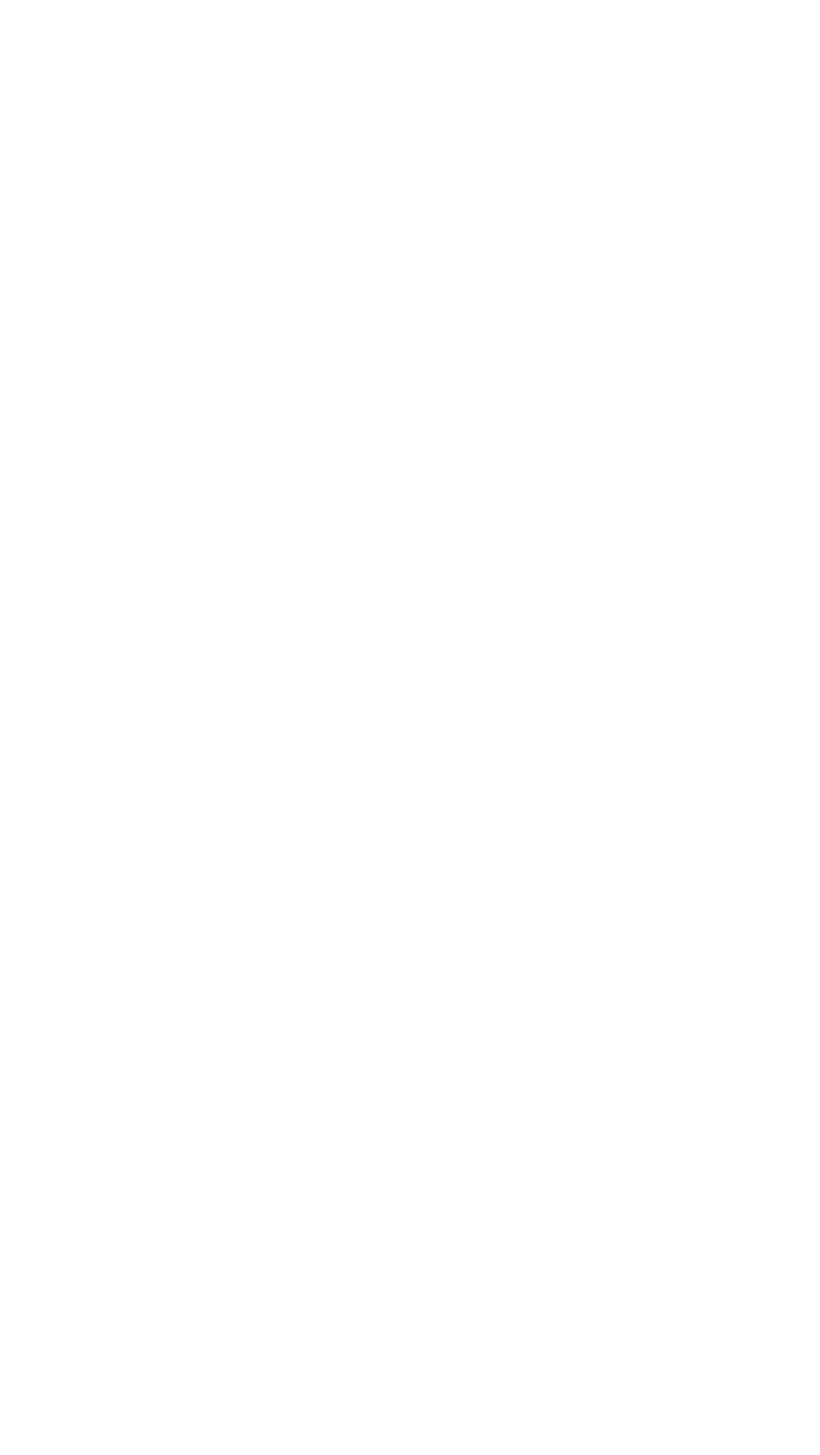
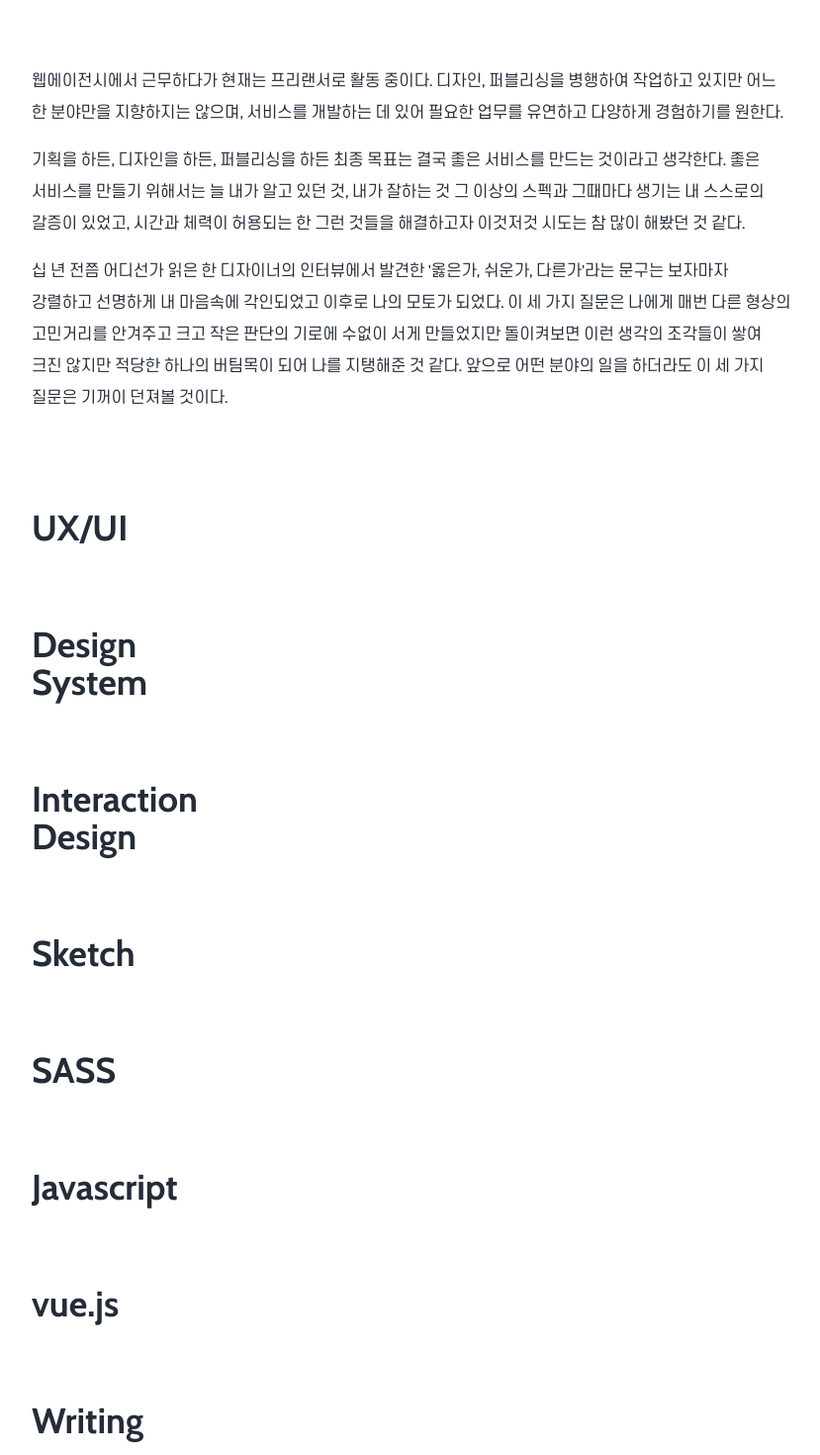
Before and after one commit to hanjiyeong/portfolio, a Vue app: page / in a window 1280 px wide. Shown: the part 110-1580 px from the top of the page at 99% size, without its empty margins (224-1053 px from the left). Before the commit the page ends 800 px from the top, so only its background shows below. Built offline with nearby package versions, Linux system fonts and the light colour scheme.

Commit message:
내 소개

```diff
--- a/src/assets/scss/_variables.scss
+++ b/src/assets/scss/_variables.scss
@@ -17,9 +17,10 @@ $bold: 700;
 // Site Width
 $inner-width: 768px;
 $body-padding: 5rem;
+$inner-padding: 2rem;
 
 // Break Point
-$desk-top: 1440px;
+$desk-top: 1024px;
 $tablet: 768px;
 $mobile-max: 480px;
 $mobile-min: 320px;
--- a/src/assets/scss/layout/_base.scss
+++ b/src/assets/scss/layout/_base.scss
@@ -1,10 +1,8 @@
 #app {
-	width: 100vw;
 	height: 100vh;
 }
 
 .wrapper {
-	width: 100vw;
 	height: 100vh;
 	&.padding {
 		padding: $body-padding*2 $body-padding $body-padding;
--- a/src/assets/scss/layout/_responsive.scss
+++ b/src/assets/scss/layout/_responsive.scss
@@ -1,5 +1,20 @@
 @media (max-width: $desk-top) {
+	html {
+		font-size: 15px;
+	}
+	.wrapper {
+		&.padding {
+			padding: $body-padding*2 0 $body-padding;
+		}
+	}
 
+	.inner {
+		width: 100%;
+		padding: {
+			left: $inner-padding;
+			right: $inner-padding;
+		}
+	}
 }
 
 @media (max-width: $tablet) {
--- a/src/assets/scss/views/about.scss
+++ b/src/assets/scss/views/about.scss
@@ -1 +1,21 @@
 #about {}
+.about-overview {
+	margin-bottom: 5rem;
+	word-break: keep-all;
+}
+.about-section {
+	display: flex;
+	margin-top: 3rem;
+	.section-title {
+		width: rem(220);
+		margin: 1rem 0;
+		font-size: rem(36);
+		line-height: rem(38);
+		word-break: keep-all;
+		word-wrap: break-word;
+	}
+	.description {
+		flex: 1;
+		padding-left: rem(20);
+	}
+}
--- a/src/assets/scss/views/timeline.scss
+++ b/src/assets/scss/views/timeline.scss
@@ -1,6 +1,7 @@
 #timeline {}
 .timeline-section {
 	display: flex;
+	flex-wrap: wrap;
 	&:not(:first-child) {
 		margin-top: 8rem;
 	}
@@ -23,9 +24,12 @@
 	}
 	.project-title {
 		display: inline-block;
+		margin: rem(3) 0;
 		color: $color-body;
 		font-size: rem(24);
 		font-weight: 500;
+		line-height: 1.32;
+		word-break: keep-all;
 		letter-spacing: -0.02em;
 		background-image: linear-gradient(to right, lighten($color-brand, 25%) 0, transparent 100%);
 		background-position: 0 rem(24);
@@ -36,7 +40,6 @@
 	.tag-list {
 		@include init-ul();
 		display: flex;
-		margin-bottom: rem(2);
 		li {
 			color: $color-gray;
 			font-size: rem(15);
@@ -53,9 +56,19 @@
 	}
 	a.project-item:hover {
 		.project-title {
-			//padding: 0 10% 0 rem(10);
 			background-size: 100% rem(16);
-			//color: #fff;
 		}
 	}
 }
+
+@media (max-width: $desk-top) {
+	.timeline-section {
+		display: block;
+		.section-title {
+			margin-bottom: 1rem;
+		}
+		.project-item {
+			display: block;
+		}
+	}
+}
--- a/src/views/Home.vue
+++ b/src/views/Home.vue
@@ -1,8 +1,60 @@
 <template>
-  <article role="article" class="wrapper" id="home">
+  <article role="article" class="wrapper padding" id="home">
     <h1 class="screen-out">About</h1>
-    <div class="home-section">
-
+    <div class="inner">
+      <div class="about-overview">
+        <p>웹에이전시에서 근무하다가 현재는 프리랜서로 활동 중이다. 디자인, 퍼블리싱을 병행하여 작업하고 있지만 어느 한 분야만을 지향하지는 않으며, 서비스를 개발하는 데 있어 필요한 업무를 유연하고 다양하게 경험하기를 원한다.</p>
+        <p>기획을 하든, 디자인을 하든, 퍼블리싱을 하든 최종 목표는 결국 좋은 서비스를 만드는 것이라고 생각한다. 좋은 서비스를 만들기 위해서는 늘 내가 알고 있던 것, 내가 잘하는 것 그 이상의 스펙과 그때마다 생기는 내 스스로의 갈증이 있었고, 시간과 체력이 허용되는 한 그런 것들을 해결하고자 이것저것 시도는 참 많이 해봤던 것 같다.</p>
+        <p>십 년 전쯤 어디선가 읽은 한 디자이너의 인터뷰에서 발견한 '옳은가, 쉬운가, 다른가'라는 문구는 보자마자 강렬하고 선명하게 내 마음속에 각인되었고 이후로 나의 모토가 되었다. 이 세 가지 질문은 나에게 매번 다른 형상의 고민거리를 안겨주고 크고 작은 판단의 기로에 수없이 서게 만들었지만 돌이켜보면 이런 생각의 조각들이 쌓여 크진 않지만 적당한 하나의 버팀목이 되어 나를 지탱해준 것 같다. 앞으로 어떤 분야의 일을 하더라도 이 세 가지 질문은 기꺼이 던져볼 것이다.</p>
+      </div>
+      <section class="about-section">
+        <h2 class="section-title">UX/UI</h2>
+        <div class="description">
+          <p></p>
+        </div>
+      </section>
+      <section class="about-section">
+        <h2 class="section-title">Design System</h2>
+        <div class="description">
+          <p></p>
+        </div>
+      </section>
+      <section class="about-section">
+        <h2 class="section-title">Interaction Design</h2>
+        <div class="description">
+          <p></p>
+        </div>
+      </section>
+      <section class="about-section">
+        <h2 class="section-title">Sketch</h2>
+        <div class="description">
+          <p></p>
+        </div>
+      </section>
+      <section class="about-section">
+        <h2 class="section-title">SASS</h2>
+        <div class="description">
+          <p></p>
+        </div>
+      </section>
+      <section class="about-section">
+        <h2 class="section-title">Javascript</h2>
+        <div class="description">
+          <p></p>
+        </div>
+      </section>
+      <section class="about-section">
+        <h2 class="section-title">vue.js</h2>
+        <div class="description">
+          <p></p>
+        </div>
+      </section>
+      <section class="about-section">
+        <h2 class="section-title">Writing</h2>
+        <div class="description">
+          <p></p>
+        </div>
+      </section>
     </div>
   </article>
 </template>
```
